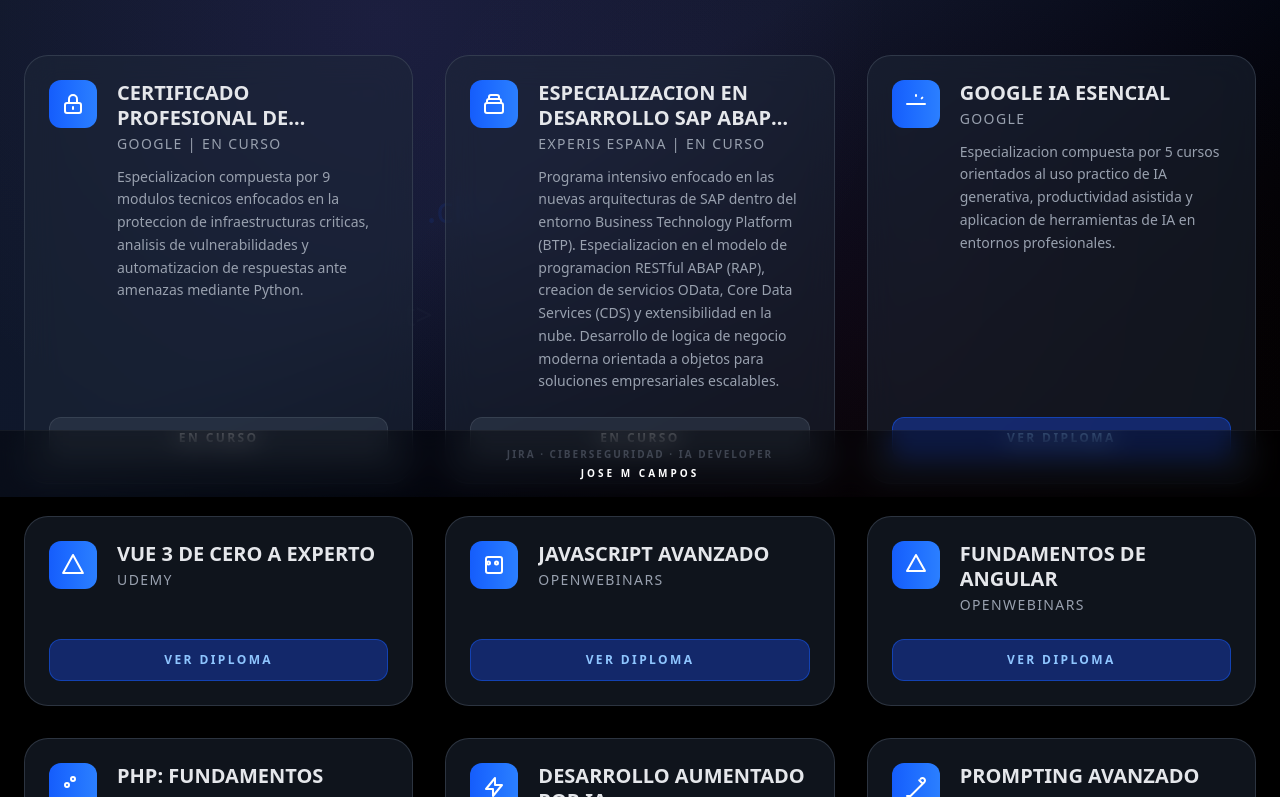
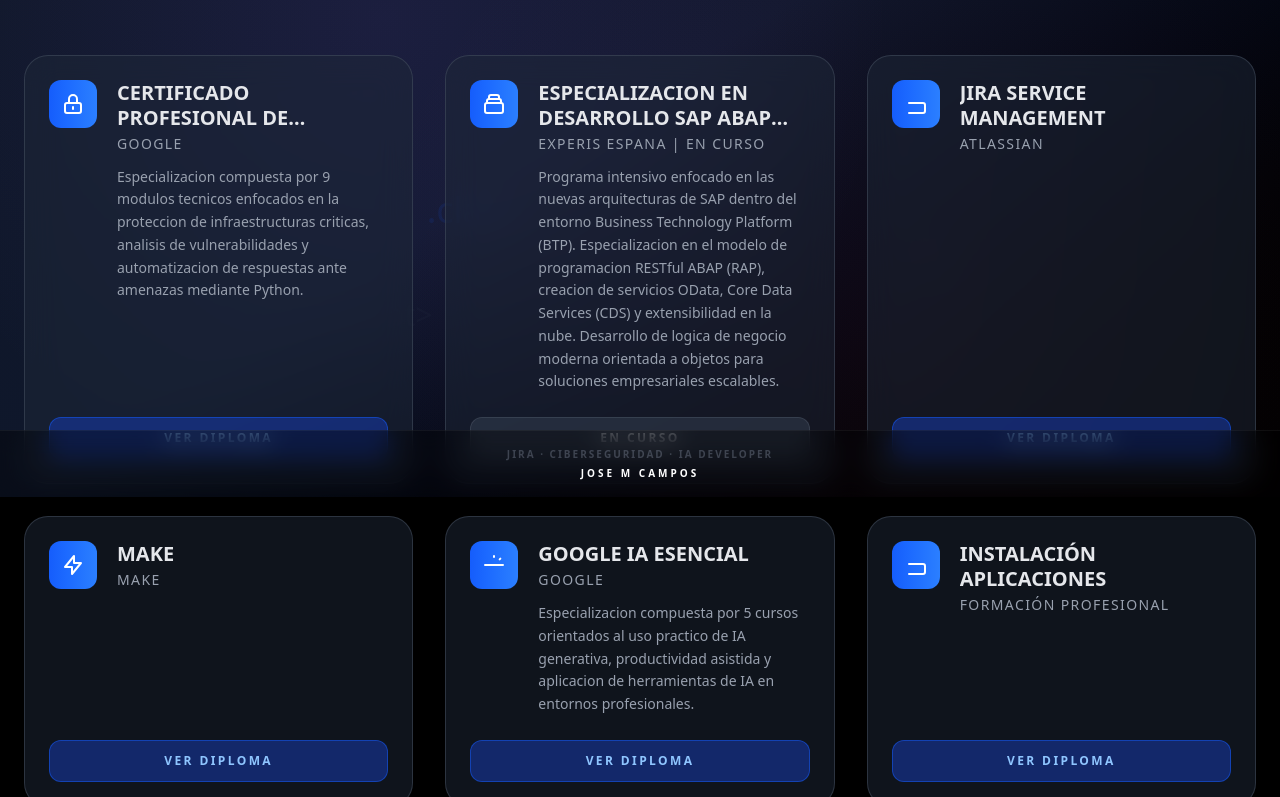
Before and after one commit to JMCG84/mi-portfolio, a Vue app: page /certifications in a window 1280 px wide. Shown: the part 303-1100 px from the top of the page. Built offline with nearby package versions, Linux system fonts and the light colour scheme.

Commit message:
feat: add certiications google cybersecurity

```diff
--- a/src/views/CertificationsView.vue
+++ b/src/views/CertificationsView.vue
@@ -1,4 +1,6 @@
 <script setup lang="ts">
+import { computed } from "vue";
+
 type Certification = {
   id: number;
   title: string;
@@ -7,17 +9,19 @@
   icon: string;
   description?: string;
   inProgress?: boolean;
+  date: string;
 };
 
 const certifications: Certification[] = [
   {
     id: 12,
     title: "Certificado Profesional de Ciberseguridad de Google",
-    company: "Google | En curso",
+    company: "Google",
+    pdfLink: "/Certificado Google Cybersecurity.pdf",
     description:
       "Especializacion compuesta por 9 modulos tecnicos enfocados en la proteccion de infraestructuras criticas, analisis de vulnerabilidades y automatizacion de respuestas ante amenazas mediante Python.",
-    inProgress: true,
     icon: "M12 15v2m-6 4h12a2 2 0 002-2v-6a2 2 0 00-2-2H6a2 2 0 00-2 2v6a2 2 0 002 2zm10-10V7a4 4 0 00-8 0v4h8z",
+    date: "2026-06-28",
   },
   {
     id: 13,
@@ -27,6 +31,7 @@
       "Programa intensivo enfocado en las nuevas arquitecturas de SAP dentro del entorno Business Technology Platform (BTP). Especializacion en el modelo de programacion RESTful ABAP (RAP), creacion de servicios OData, Core Data Services (CDS) y extensibilidad en la nube. Desarrollo de logica de negocio moderna orientada a objetos para soluciones empresariales escalables.",
     inProgress: true,
     icon: "M19 11H5m14 0a2 2 0 012 2v6a2 2 0 01-2 2H5a2 2 0 01-2-2v-6a2 2 0 012-2m14 0V9a2 2 0 00-2-2M5 11V9a2 2 0 012-2m0 0V5a2 2 0 012-2h6a2 2 0 012 2v2M7 7h10",
+    date: "2026-05-12",
   },
   {
     id: 6,
@@ -36,6 +41,7 @@
     description:
       "Especializacion compuesta por 5 cursos orientados al uso practico de IA generativa, productividad asistida y aplicacion de herramientas de IA en entornos profesionales.",
     icon: "M12 3v1m6.364 1.636l-.707.707M21 12H3",
+    date: "2026-02-19",
   },
   {
     id: 1,
@@ -43,6 +49,7 @@
     company: "Udemy",
     pdfLink: "/curso vue.js udemy.pdf",
     icon: "M12 2l9.89 18H2.11L12 2z",
+    date: "2026-01-29",
   },
   {
     id: 2,
@@ -50,6 +57,7 @@
     company: "OpenWebinars",
     pdfLink: "/certificado_fundamentos_de_javascript.pdf",
     icon: "M6 4h12a2 2 0 012 2v12a2 2 0 01-2 2H6a2 2 0 01-2-2V6a2 2 0 012-2zm2 6a1.5 1.5 0 11-3 0 1.5 1.5 0 013 0zm8 0a1.5 1.5 0 11-3 0 1.5 1.5 0 013 0z",
+    date: "2026-01-29",
   },
   {
     id: 3,
@@ -57,6 +65,7 @@
     company: "OpenWebinars",
     pdfLink: "/certificado_fundamentos_de_angular.pdf",
     icon: "M12 2l9 16H3L12 2",
+    date: "2026-01-29",
   },
   {
     id: 4,
@@ -64,6 +73,7 @@
     company: "OpenWebinars",
     pdfLink: "/certificado_php__fundamentos.pdf",
     icon: "M12 6a2 2 0 100-4 2 2 0 000 4zM6 12a2 2 0 100-4 2 2 0 000 4z",
+    date: "2026-01-29",
   },
   {
     id: 5,
@@ -71,6 +81,7 @@
     company: "Big School",
     pdfLink: "/Desarrollo con IA.pdf",
     icon: "M13 10V3L4 14h7v7l9-11h-7z",
+    date: "2026-02-05",
   },
   {
     id: 7,
@@ -78,6 +89,7 @@
     company: "Google",
     pdfLink: "/Google _prompting.pdf",
     icon: "M15.232 5.232l3.536 3.536m-2.036-5.036a2.5 2.5 0 113.536 3.536L6.5 21.036H3",
+    date: "2026-02-12",
   },
   {
     id: 8,
@@ -85,6 +97,7 @@
     company: "Formación Profesional",
     pdfLink: "/Diploma de instalacion y configuracion de aplicaciones informaticas.pdf",
     icon: "M19 11H5m14 0a2 2 0 012 2v6a2 2 0 01-2 2H5",
+    date: "2026-02-19",
   },
   {
     id: 9,
@@ -92,6 +105,7 @@
     company: "Formación Profesional",
     pdfLink: "/Diploma de seguridad en equipos informaticos.pdf",
     icon: "M12 15v2m-6 4h12a2 2 0 002-2v-6a2 2 0 00-2-2H6a2 2 0 00-2 2v6a2 2 0 002 2zm10-10V7a4 4 0 00-8 0v4h8z",
+    date: "2026-02-19",
   },
   {
     id: 10,
@@ -99,6 +113,7 @@
     company: "Atlassian",
     pdfLink: "/certificado jira service management.pdf",
     icon: "M19 11H5m14 0a2 2 0 012 2v6a2 2 0 01-2 2H5",
+    date: "2026-04-06",
   },
   {
     id: 11,
@@ -106,8 +121,15 @@
     company: "Make",
     pdfLink: "/certificado make.pdf",
     icon: "M13 10V3L4 14h7v7l9-11h-7z",
+    date: "2026-04-06",
   },
 ];
+
+const sortedCertifications = computed(() => {
+  return [...certifications].sort((a, b) => {
+    return new Date(b.date).getTime() - new Date(a.date).getTime();
+  });
+});
 </script>
 
 <template>
@@ -127,7 +149,7 @@
     </header>
 
     <div class="grid grid-cols-1 md:grid-cols-2 lg:grid-cols-3 gap-8">
-      <article v-for="cert in certifications" :key="cert.id"
+      <article v-for="cert in sortedCertifications" :key="cert.id"
                class="group relative bg-gray-800/50 backdrop-blur-lg rounded-3xl p-6 border border-gray-600/50 hover:bg-blue-900/30 transition-all duration-500 transform hover:scale-105 hover:shadow-2xl hover:shadow-blue-500/20">
 
         <div class="relative z-10 flex flex-col h-full justify-between">
```
Also changed, not shown: 1 other file (tests, documents, lock files or other folders).
